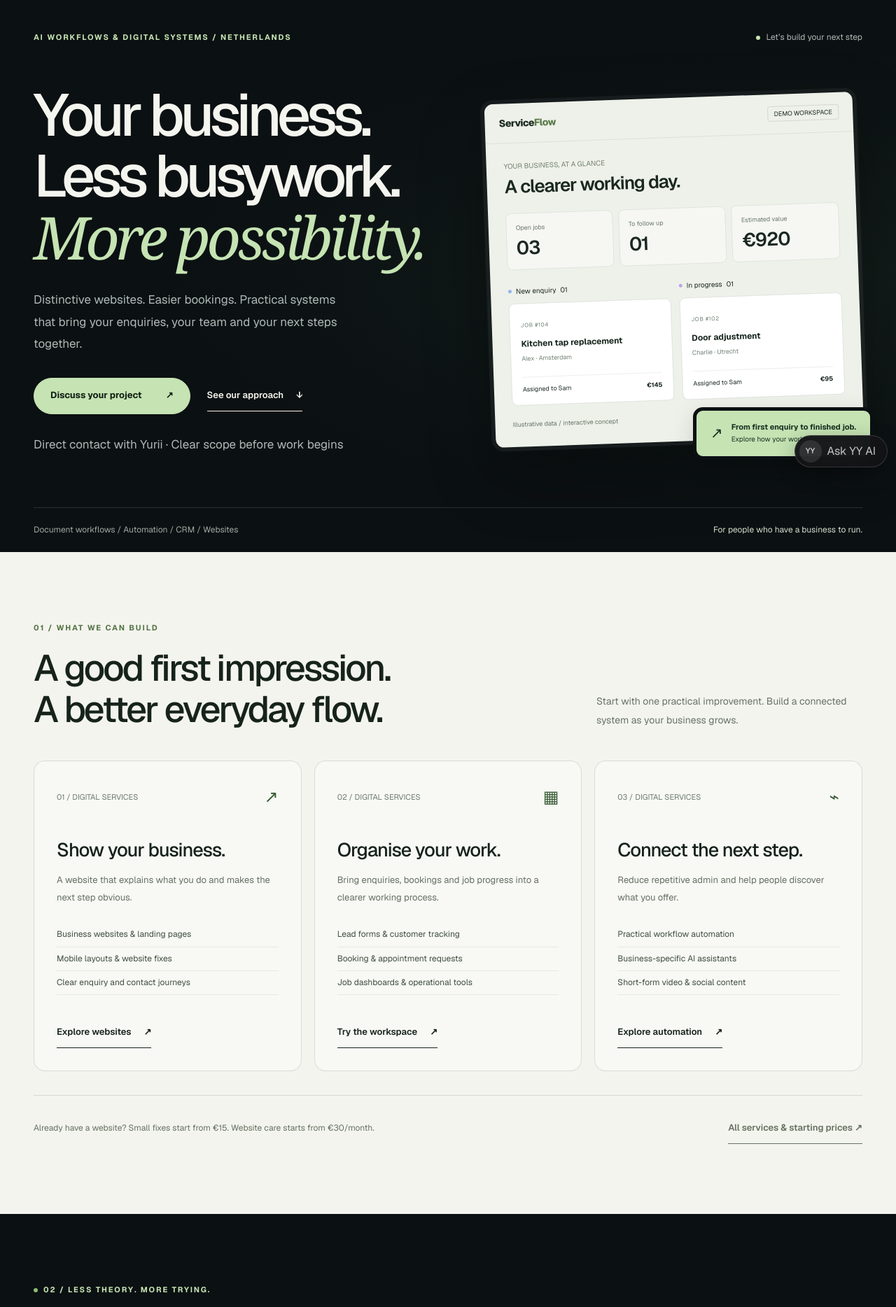
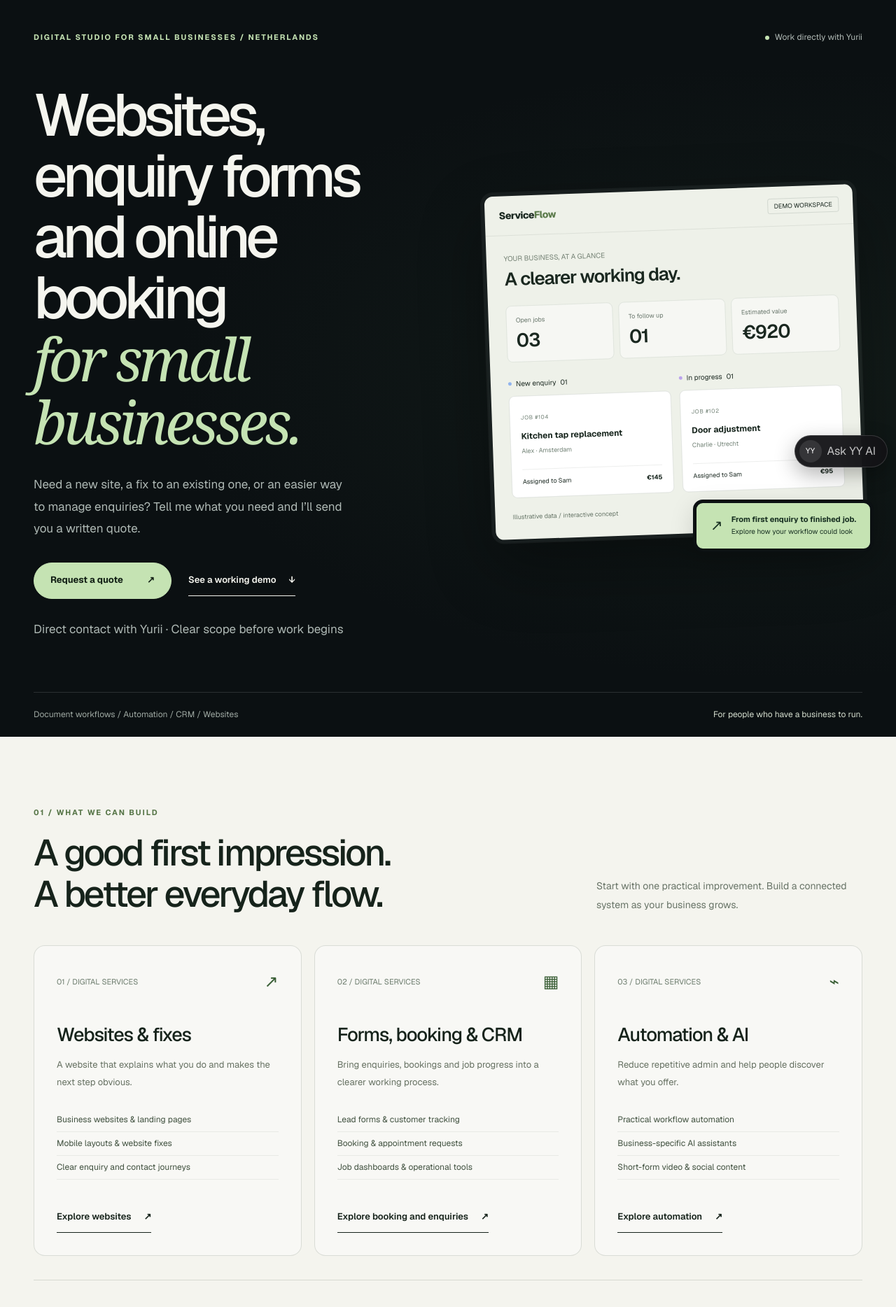
Before and after one commit to hellonexavo/nexavo, a Next.js app: page / in a window 1280 px wide. Shown: the part 120-1988 px from the top of the page at 70% size. Built offline with nearby package versions, Linux system fonts and the light colour scheme.

Commit message:
Publish clearer YY Builds homepage and enquiry route

```diff
--- a/app/checkout/page.tsx
+++ b/app/checkout/page.tsx
@@ -1,2 +1,5 @@
 import { redirect } from "next/navigation";
-export default function LegacyOrderRedirect(){redirect("/pricing");}
+
+export default function LegacyOrderRedirect() {
+  redirect("/contact");
+}
--- a/app/page.tsx
+++ b/app/page.tsx
@@ -5,10 +5,14 @@ import { StudioFrame, ProjectCTA } from "./components/StudioFrame";
 import StudioWork from "./components/StudioWork";
 import StudioVideos from "./components/StudioVideos";
 import s from "./studio.module.css";
+import { services } from "./lib/services";
+
+const starterOfferIds = ["fixes", "crm", "landing"];
+const starterOffers = services.filter((service) => starterOfferIds.includes(service.id));
 export const metadata = {
-  title: "YY Builds | AI Workflows, Websites & Business Systems",
+  title: "YY Builds | Websites, Booking & Automation for Small Businesses",
   description:
-    "A Netherlands-based digital studio designing practical AI-powered document workflows, operations automation, websites and customer systems. Explore honest demos and our company roadmap.",
+    "Websites, enquiry forms, online booking and workflow automation for small businesses. View working demos and request a written quote from YY Builds.",
   alternates: { canonical: "/" },
 };
 export default function Home() {
@@ -18,29 +22,28 @@ export default function Home() {
         <div className={s.wrap}>
           <div className={s.heroTop}>
             <p className={s.eyebrow}>
-              AI WORKFLOWS & DIGITAL SYSTEMS / NETHERLANDS
+              DIGITAL STUDIO FOR SMALL BUSINESSES / NETHERLANDS
             </p>
-            <p className={s.availability}>Let’s build your next step</p>
+            <p className={s.availability}>Work directly with Yurii</p>
           </div>
           <div className={s.heroGrid}>
             <div className={s.heroCopy}>
               <h1>
-                Your business.
+                Websites, enquiry forms and online booking
                 <br />
-                Less busywork.
-                <br />
-                <em>More possibility.</em>
+                <em>for small businesses.</em>
               </h1>
               <p>
-                Distinctive websites. Easier bookings. Practical systems that
-                bring your enquiries, your team and your next steps together.
+                Need a new site, a fix to an existing one, or an easier way to
+                manage enquiries? Tell me what you need and I’ll send you a
+                written quote.
               </p>
               <div className={s.actions}>
                 <Link className={s.button} href="/contact">
-                  Discuss your project <span aria-hidden="true">↗</span>
+                  Request a quote <span aria-hidden="true">↗</span>
                 </Link>
                 <a className={s.inlineLink} href="#live-demo">
-                  See our approach <span aria-hidden="true">↓</span>
+                  See a working demo <span aria-hidden="true">↓</span>
                 </a>
               </div>
               <p className={s.heroNote}>
@@ -147,7 +150,7 @@ export default function Home() {
               {
                 number: "01",
                 icon: "↗",
-                title: "Show your business.",
+                title: "Websites & fixes",
                 copy: "A website that explains what you do and makes the next step obvious.",
                 points: [
                   "Business websites & landing pages",
@@ -160,20 +163,20 @@ export default function Home() {
               {
                 number: "02",
                 icon: "▦",
-                title: "Organise your work.",
+                title: "Forms, booking & CRM",
                 copy: "Bring enquiries, bookings and job progress into a clearer working process.",
                 points: [
                   "Lead forms & customer tracking",
                   "Booking & appointment requests",
                   "Job dashboards & operational tools",
                 ],
-                href: "/demos",
-                link: "Try the workspace",
+                href: "/services#booking",
+                link: "Explore booking and enquiries",
               },
               {
                 number: "03",
                 icon: "⌁",
-                title: "Connect the next step.",
+                title: "Automation & AI",
                 copy: "Reduce repetitive admin and help people discover what you offer.",
                 points: [
                   "Practical workflow automation",
@@ -204,8 +207,14 @@ export default function Home() {
           </div>
           <div className={s.solutionsFoot}>
             <p>
-              Already have a website? Small fixes start from €15. Website care
-              starts from €30/month.
+              {starterOffers.map((service, index) => (
+                <span key={service.id}>
+                  {index > 0 && " · "}
+                  <Link href={`/contact?service=${service.id}`}>
+                    {service.title} {service.price}
+                  </Link>
+                </span>
+              ))}
             </p>
             <Link className={s.inlineLink} href="/pricing">
               All services & starting prices ↗
@@ -255,6 +264,23 @@ export default function Home() {
               booking journeys across different industries.
             </p>
           </div>
+          <article className={s.solutionCard}>
+            <p className={s.eyebrow}>AUTOFLOW / AUTOSERVICE CONCEPT</p>
+            <h3>From choosing a service to requesting an appointment</h3>
+            <p>
+              A driver selects a service, describes the issue and requests a time.
+              In a live setup, the workshop can receive the request by email or in
+              its CRM and confirm the appointment.
+            </p>
+            <div className={s.actions}>
+              <Link className={s.inlineLink} href="/portfolio/autoflow">
+                Try the AutoFlow demo ↗
+              </Link>
+              <Link className={s.inlineLink} href="/contact?service=booking">
+                Request a similar setup ↗
+              </Link>
+            </div>
+          </article>
           <StudioWork />
           <p className={s.note}>
             Independently created demonstration projects. These are concepts,
```
